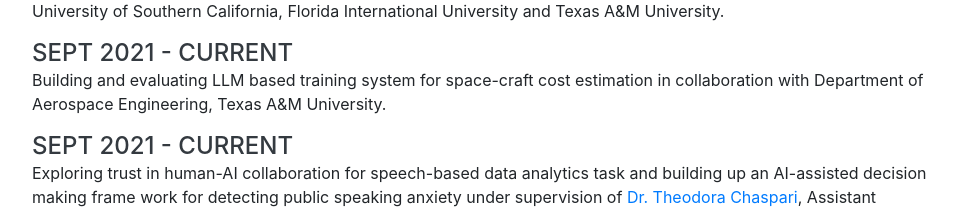
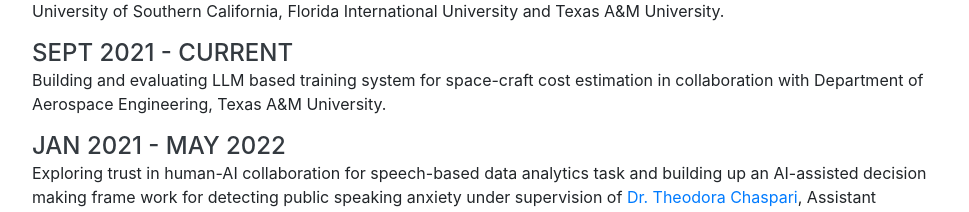
Before and after one commit to aman63/abdullahaman.github.io, a website with bundled scripts: page index.html in a window 1280 px wide. Shown: the part 1100-1312 px from the top of the page, without its empty margins (288-1257 px from the left). Built offline with nearby package versions, Linux system fonts and the light colour scheme; a web font is replaced by a local one.

Commit message:
Update index.html

```diff
--- a/index.html
+++ b/index.html
@@ -109,7 +109,7 @@
 </div>
 
 <div class="resume-content">
-<h4 class="mb-0">Sept 2021 - Current</h4>
+<h4 class="mb-0">Jan 2021 - May 2022</h4>
 <p>Exploring trust in human-AI collaboration for speech-based data analytics task and building up an AI-assisted decision making frame work for detecting public speaking anxiety under supervision of <a href="https://engineering.tamu.edu/cse/profiles/chaspari-theodora.htm">Dr. Theodora Chaspari</a>,
 Assistant Professor, Texas A&M University
 </p>
```
